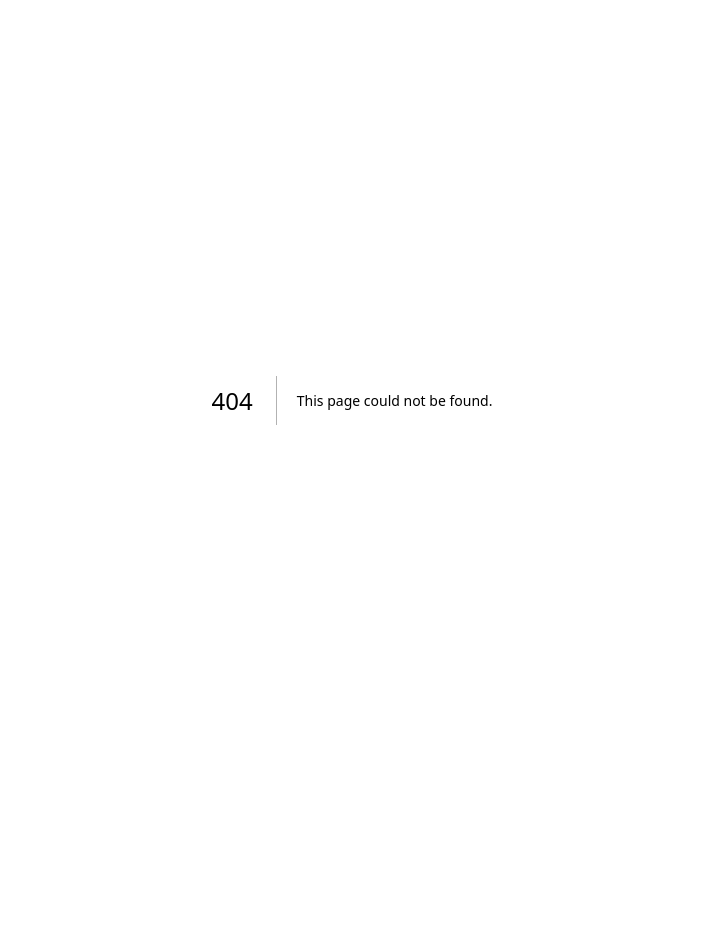
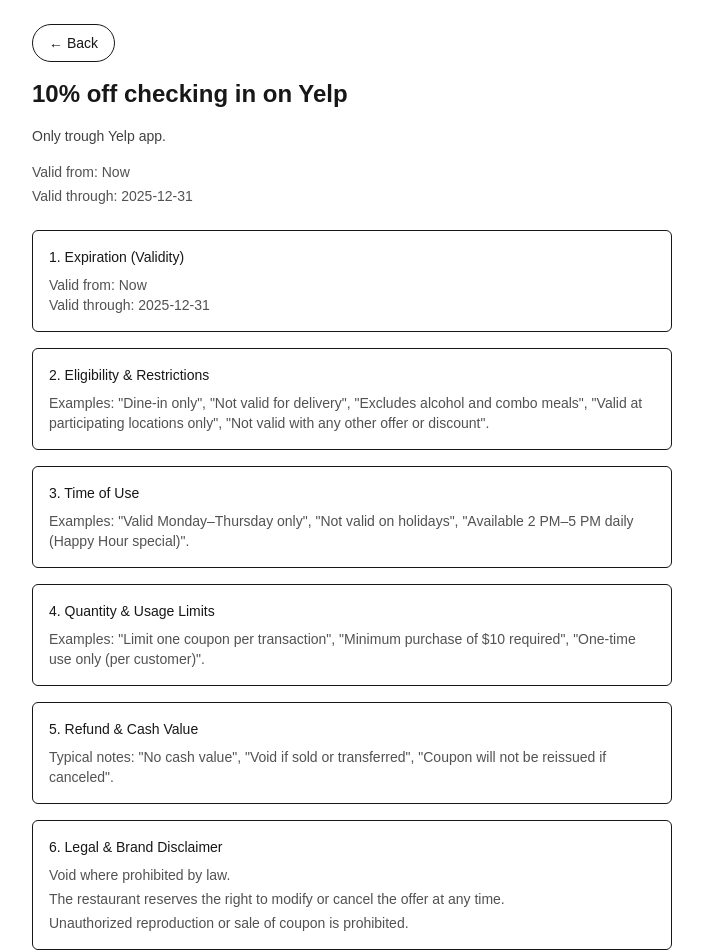
Before and after one commit to FoodBuddy-NEU/foodbuddy-web, a Next.js app: page /restaurants/84-viet/deals/deal-1 in a window 1280 px wide. Before the commit this address had no page. Shown: the top 952 px of the page, without its empty margins (288-991 px from the left). Before the commit the page ends 800 px from the top, so only its background shows below. Built offline with nearby package versions, Linux system fonts and the light colour scheme.

Commit message:
feat: add deal detail page and link deals from restaurant page (fine-print sections)

```diff
--- /dev/null
+++ b/src/app/restaurants/[id]/deals/[dealId]/page.tsx
@@ -0,0 +1,115 @@
+import { notFound } from "next/navigation";
+import Link from "next/link";
+import data from "@/data/restaurants.json";
+
+type Restaurant = typeof data[number];
+
+export default async function DealDetailPage({ params }: { params: Promise<{ id: string; dealId: string }> }) {
+  const { id, dealId } = await params;
+  const restaurant: Restaurant | undefined = data.find((r) => r.id === id);
+  if (!restaurant) return notFound();
+
+  const deal = restaurant.deals?.find((d) => d.id === dealId) as any | undefined;
+  if (!deal) return notFound();
+
+  // Build validity lines
+  const validity: string[] = [];
+  if (deal.validFrom) validity.push(`Valid from: ${deal.validFrom}`);
+  if (deal.validTo) validity.push(`Valid through: ${deal.validTo}`);
+
+  return (
+    <div className="mx-auto max-w-2xl px-4 py-6">
+      <div className="mb-4">
+        <Link href={`/restaurants/${restaurant.id}`} className="inline-flex items-center gap-2 rounded-full border px-4 py-2 text-sm hover:bg-black hover:text-white dark:hover:bg-white dark:hover:text-black">← Back</Link>
+      </div>
+
+      <h1 className="text-2xl font-bold">{deal.title}</h1>
+
+      {typeof deal.description === "string" && deal.description ? (
+        <div className="mt-4 text-sm text-neutral-700 dark:text-neutral-300">{deal.description}</div>
+      ) : (
+        <div className="mt-4 text-sm text-neutral-600 dark:text-neutral-400">No additional description provided.</div>
+      )}
+
+      {validity.length > 0 && (
+        <div className="mt-4 text-sm text-neutral-600 dark:text-neutral-400 space-y-1">
+          {validity.map((l) => (
+            <div key={l}>{l}</div>
+          ))}
+        </div>
+      )}
+
+      <div className="mt-6 space-y-4">
+        {/* 1. Expiration */}
+        <section className="rounded-md border p-4 bg-white dark:bg-neutral-900 text-sm">
+          <div className="font-medium mb-2">1. Expiration (Validity)</div>
+          {validity.length > 0 ? (
+            validity.map((l) => <div key={l} className="text-sm text-neutral-600 dark:text-neutral-400">{l}</div>)
+          ) : (
+            <div className="text-sm text-neutral-600 dark:text-neutral-400">Please specify clear expiration, e.g. "Valid through June 30, 2025". For e-coupons the system should automatically expire them after the date. Gift-card style coupons may have different legal rules.</div>
+          )}
+        </section>
+
+        {/* 2. Eligibility & Restrictions */}
+        <section className="rounded-md border p-4 bg-white dark:bg-neutral-900 text-sm">
+          <div className="font-medium mb-2">2. Eligibility & Restrictions</div>
+          {(deal.eligibility || deal.restrictions) ? (
+            <div className="text-sm text-neutral-600 dark:text-neutral-400">
+              {deal.eligibility ? <div>{deal.eligibility}</div> : null}
+              {deal.restrictions ? <div>{deal.restrictions}</div> : null}
+            </div>
+          ) : (
+            <div className="text-sm text-neutral-600 dark:text-neutral-400">Examples: "Dine-in only", "Not valid for delivery", "Excludes alcohol and combo meals", "Valid at participating locations only", "Not valid with any other offer or discount".</div>
+          )}
+        </section>
+
+        {/* 3. Time of Use */}
+        <section className="rounded-md border p-4 bg-white dark:bg-neutral-900 text-sm">
+          <div className="font-medium mb-2">3. Time of Use</div>
+          {deal.timeOfUse ? (
+            <div className="text-sm text-neutral-600 dark:text-neutral-400">{deal.timeOfUse}</div>
+          ) : (
+            <div className="text-sm text-neutral-600 dark:text-neutral-400">Examples: "Valid Monday–Thursday only", "Not valid on holidays", "Available 2 PM–5 PM daily (Happy Hour special)".</div>
+          )}
+        </section>
+
+        {/* 4. Quantity & Usage Limits */}
+        <section className="rounded-md border p-4 bg-white dark:bg-neutral-900 text-sm">
+          <div className="font-medium mb-2">4. Quantity & Usage Limits</div>
+          {deal.limits ? (
+            <div className="text-sm text-neutral-600 dark:text-neutral-400">{deal.limits}</div>
+          ) : (
+            <div className="text-sm text-neutral-600 dark:text-neutral-400">Examples: "Limit one coupon per transaction", "Minimum purchase of $10 required", "One-time use only (per customer)".</div>
+          )}
+        </section>
+
+        {/* 5. Refund & Cash Value */}
+        <section className="rounded-md border p-4 bg-white dark:bg-neutral-900 text-sm">
+          <div className="font-medium mb-2">5. Refund & Cash Value</div>
+          {(deal.refundPolicy || deal.cashValue) ? (
+            <div className="text-sm text-neutral-600 dark:text-neutral-400">
+              {deal.refundPolicy ? <div>{deal.refundPolicy}</div> : null}
+              {deal.cashValue ? <div>{deal.cashValue}</div> : null}
+            </div>
+          ) : (
+            <div className="text-sm text-neutral-600 dark:text-neutral-400">Typical notes: "No cash value", "Void if sold or transferred", "Coupon will not be reissued if canceled".</div>
+          )}
+        </section>
+
+        {/* 6. Legal & Brand Disclaimer */}
+        <section className="rounded-md border p-4 bg-white dark:bg-neutral-900 text-sm">
+          <div className="font-medium mb-2">6. Legal & Brand Disclaimer</div>
+          {deal.disclaimer ? (
+            <div className="text-sm text-neutral-600 dark:text-neutral-400">{deal.disclaimer}</div>
+          ) : (
+            <div className="text-sm text-neutral-600 dark:text-neutral-400 space-y-1">
+              <div>Void where prohibited by law.</div>
+              <div>The restaurant reserves the right to modify or cancel the offer at any time.</div>
+              <div>Unauthorized reproduction or sale of coupon is prohibited.</div>
+            </div>
+          )}
+        </section>
+      </div>
+    </div>
+  );
+}
--- a/src/app/restaurants/[id]/page.tsx
+++ b/src/app/restaurants/[id]/page.tsx
@@ -48,7 +48,8 @@
               }${deal.validTo ?? ""}`;
 
             return (
-              <div key={deal.id} className="rounded-xl border p-4 bg-white dark:bg-neutral-900">
+              <Link key={deal.id} href={`/restaurants/${restaurant.id}/deals/${deal.id}`} className="block">
+                <div className="rounded-xl border p-4 bg-white dark:bg-neutral-900 hover:bg-neutral-50 dark:hover:bg-neutral-800 transition">
                   <div className="font-medium">{deal.title}</div>
                   {typeof deal.description === "string" && deal.description ? (
                     <div className="mt-1 text-sm">{deal.description}</div>
@@ -57,6 +58,7 @@
                     <div className="mt-1 text-sm text-neutral-600 dark:text-neutral-400">{valid}</div>
                   ) : null}
                 </div>
+              </Link>
             );
           })
         ) : (
```
Lines whose indentation alone changed are shown as unchanged.
